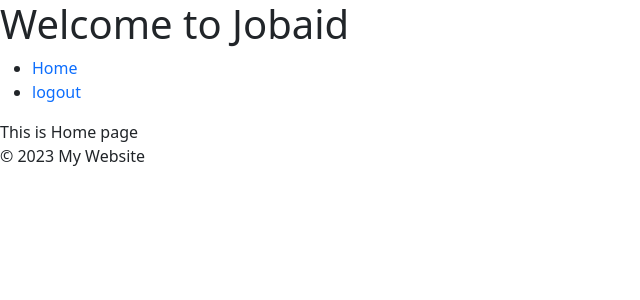
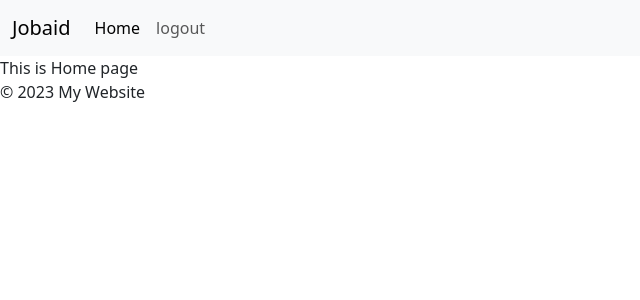
Before and after one commit to Poojitha368/jobaid, a Flask app: page / in a window 1280 px wide. Shown: the top 300 px of the page, without its empty margins (0-640 px from the left). Run offline with Flask 3, Linux system fonts and the light colour scheme; the visitor is signed in with stand-in values (Sample User, id 1).

Commit message:
changed nav bar using bootstrap

```diff
--- a/website/templates/base.html
+++ b/website/templates/base.html
@@ -12,10 +12,9 @@
 </head>
 <body>
     <header>
-        <h1>Welcome to Jobaid</h1>
-        <nav>
+        <!-- <nav>
             <ul>
-                {% if user.is_authenticated %}
+                {% if user is defined and user.is_authenticated %}
                     <li><a href="/">Home</a></li>
                     <li><a href="/logout">logout</a></li>
                 {% else %}
@@ -23,7 +22,39 @@
                 <li><a href="/sign-up">signup</a></li>
                 {% endif %}
             </ul>
-        </nav>
+        </nav> -->
+
+        <!-- nav bar start -->
+        <nav class="navbar navbar-expand-lg navbar-light bg-light">
+            <div class="container-fluid">
+                <a class="navbar-brand" href="/">Jobaid</a>
+                <button class="navbar-toggler" type="button" data-bs-toggle="collapse" data-bs-target="#navbarText" aria-controls="navbarText" aria-expanded="false" aria-label="Toggle navigation">
+                <span class="navbar-toggler-icon"></span>
+                </button>
+                <div class="collapse navbar-collapse" id="navbarText">
+                <ul class="navbar-nav me-auto mb-2 mb-lg-0">
+                    <!-- check if user is logged in or not -->
+                    {% if user is defined and user.is_authenticated %}
+                        <li class="nav-item">
+                        <a class="nav-link active" aria-current="page" href="/">Home</a>
+                        </li>
+                        <li class="nav-item">
+                        <a class="nav-link" href="/logout">logout</a>
+                        </li>
+                    <!-- if not logged in show login or signup -->
+                    {% else %}
+                        <li class="nav-item">
+                            <a class="nav-link" href="/login">login</a>
+                        </li>
+                        <li class="nav-item">
+                            <a class="nav-link" href="/sign-up">signup</a>
+                        </li>
+                    {% endif %}
+                </ul>
+                </div>
+            </div>
+            </nav>
+            <!-- nav bar end -->
     </header>
 
     <main>
```
